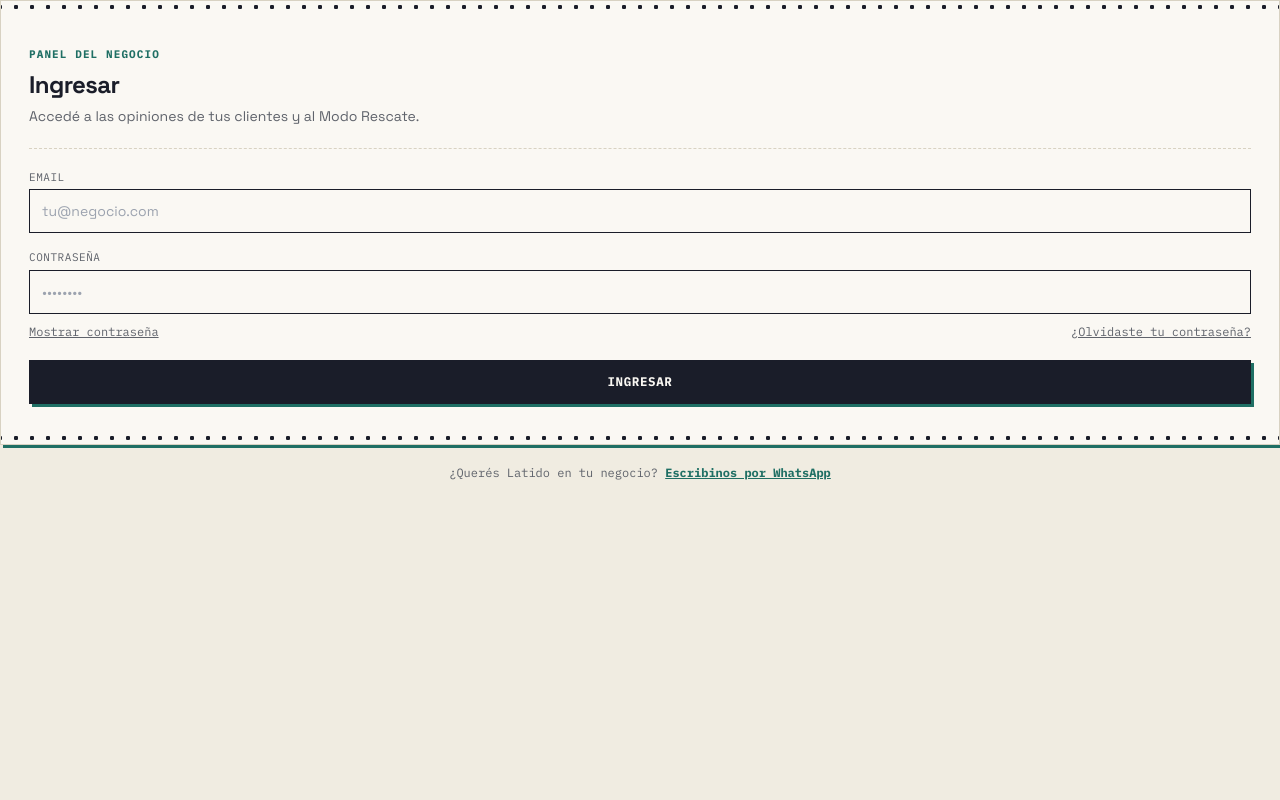
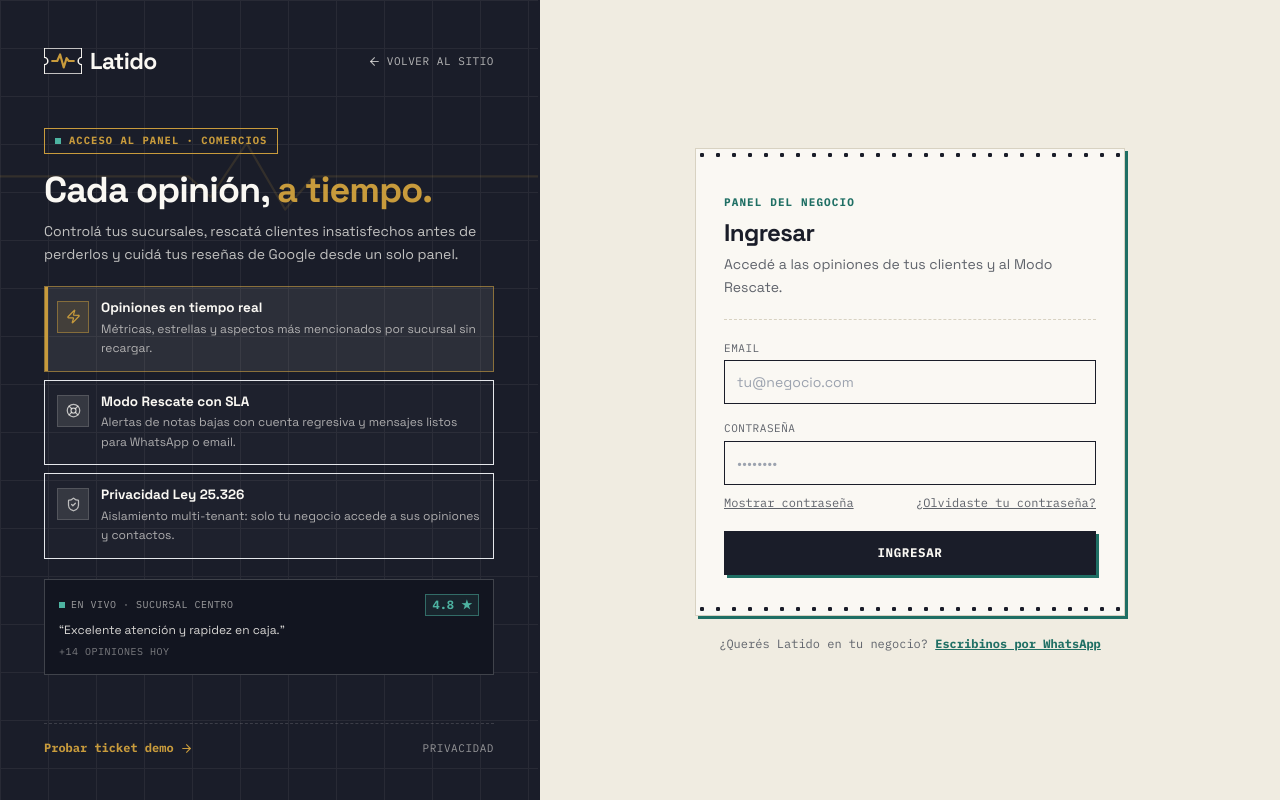
Before and after one commit to LautaroLeall/Latido-Front, a React (Vite) app: page /login in a window 1280 px wide. Built offline with nearby package versions, Linux system fonts and the light colour scheme; no server answers.

Commit message:
feat(routes): conectar AuthShell y transiciones seguras en AppRoutes

```diff
--- a/src/routes/AppRoutes.jsx
+++ b/src/routes/AppRoutes.jsx
@@ -1,13 +1,15 @@
-import React, { Suspense, lazy, useEffect } from 'react';
+import React, { Suspense, lazy, useEffect, useRef } from 'react';
 import { Routes, Route, Link, useLocation, useNavigate } from 'react-router-dom';
+import { MotionConfig, AnimatePresence, motion } from 'framer-motion';
 import ProtectedRoute, { PublicOnlyRoute } from './ProtectedRoute';
 import { useAuth } from '../context/AuthContext';
 import HardButton from '../components/ui/HardButton';
 import { FullScreenLoader, FullScreenMessage } from '../components/ui/FullScreen';
 
-// Carga diferida por ruta: Landing, Panel Negocio y Super Admin en chunks independientes
+// Carga diferida por ruta: Landing, Auth, Panel Negocio y Super Admin en chunks independientes
 const Landing = lazy(() => import('../features/landing/Landing'));
 const PrivacyPage = lazy(() => import('../features/legal/PrivacyPage'));
+const AuthShell = lazy(() => import('../features/auth/AuthShell'));
 const LoginPage = lazy(() => import('../features/auth/LoginPage'));
 const ForgotPasswordPage = lazy(() => import('../features/auth/ForgotPasswordPage'));
 const ResetPasswordPage = lazy(() => import('../features/auth/ResetPasswordPage'));
@@ -21,6 +23,53 @@ function NotFound() {
       Revisá la dirección o volvé al inicio.
     </FullScreenMessage>
   );
+}
+
+/**
+ * Orden espacial de grupos de rutas para animar izquierda ↔ derecha según avance o retroceso:
+ * Landing (0) → Privacidad (1) → Auth /login /recuperar /reset-password (2) → Paneles (3)
+ */
+function getRouteGroupMeta(pathname) {
+  if (pathname === '/') return { group: 'landing', order: 0 };
+  if (pathname === '/privacidad') return { group: 'privacy', order: 1 };
+  if (pathname === '/login' || pathname === '/recuperar' || pathname === '/reset-password') {
+    return { group: 'auth', order: 2 };
+  }
+  if (pathname === '/admin' || pathname.startsWith('/admin/')) return { group: 'admin', order: 3 };
+  if (pathname === '/super' || pathname.startsWith('/super/')) return { group: 'super', order: 3 };
+  return { group: 'notfound', order: 4 };
+}
+
+const PAGE_VARIANTS = {
+  enter: (dir) => ({
+    opacity: 0,
+    x: dir >= 0 ? 56 : -56
+  }),
+  center: {
+    opacity: 1,
+    x: 0,
+    transition: {
+      duration: 0.3,
+      ease: [0.22, 1, 0.36, 1]
+    }
+  },
+  exit: (dir) => ({
+    opacity: 0,
+    x: dir >= 0 ? -56 : 56,
+    transition: {
+      duration: 0.18,
+      ease: [0.4, 0, 1, 1]
+    }
+  })
+};
+
+function useGroupDirection(meta) {
+  const ref = useRef({ group: meta.group, order: meta.order, dir: 1 });
+  if (ref.current.group !== meta.group) {
+    const dir = meta.order >= ref.current.order ? 1 : -1;
+    ref.current = { group: meta.group, order: meta.order, dir };
+  }
+  return ref.current.dir;
 }
 
 /**
@@ -42,19 +91,49 @@ function RecoveryRedirect() {
 }
 
 export default function AppRoutes() {
+  const location = useLocation();
+  const meta = getRouteGroupMeta(location.pathname);
+  const direction = useGroupDirection(meta);
+
+  const authElement = (
+    <AuthShell
+      loginElement={<PublicOnlyRoute><LoginPage /></PublicOnlyRoute>}
+      forgotElement={<PublicOnlyRoute><ForgotPasswordPage /></PublicOnlyRoute>}
+      resetElement={<ResetPasswordPage />}
+    />
+  );
+
   return (
-    <>
+    <MotionConfig reducedMotion="user">
       <RecoveryRedirect />
+      <div className="w-full min-h-[100dvh] overflow-x-clip">
+        <AnimatePresence
+          mode="wait"
+          custom={direction}
+          initial={false}
+          onExitComplete={() => {
+            if (!window.location.hash) {
+              window.scrollTo({ top: 0, left: 0, behavior: 'auto' });
+            }
+          }}
+        >
+          <motion.div
+            key={meta.group}
+            custom={direction}
+            variants={PAGE_VARIANTS}
+            initial="enter"
+            animate="center"
+            exit="exit"
+            className="w-full min-h-[100dvh]"
+          >
             <Suspense fallback={<FullScreenLoader />}>
-        <Routes>
+              {meta.group === 'auth' ? (
+                authElement
+              ) : (
+                <Routes location={location}>
                   {/* Públicas */}
                   <Route path="/" element={<Landing />} />
                   <Route path="/privacidad" element={<PrivacyPage />} />
-
-          {/* Solo visitantes (no hay registro público: las cuentas las crea el Super Admin) */}
-          <Route path="/login" element={<PublicOnlyRoute><LoginPage /></PublicOnlyRoute>} />
-          <Route path="/recuperar" element={<PublicOnlyRoute><ForgotPasswordPage /></PublicOnlyRoute>} />
-          <Route path="/reset-password" element={<ResetPasswordPage />} />
 
                   {/* Privadas */}
                   <Route path="/admin/*" element={
@@ -66,7 +145,11 @@ export default function AppRoutes() {
 
                   <Route path="*" element={<NotFound />} />
                 </Routes>
+              )}
             </Suspense>
-    </>
+          </motion.div>
+        </AnimatePresence>
+      </div>
+    </MotionConfig>
   );
 }
```
Lines whose indentation alone changed are shown as unchanged.
